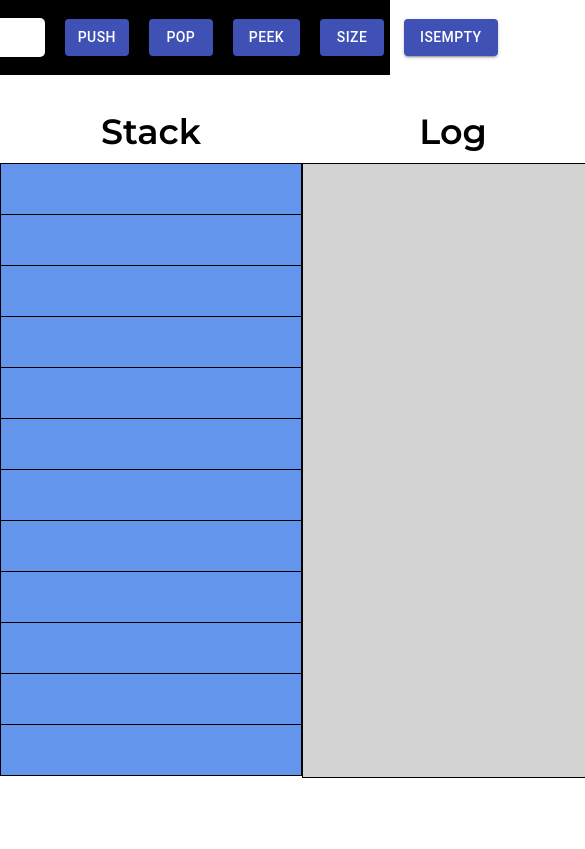
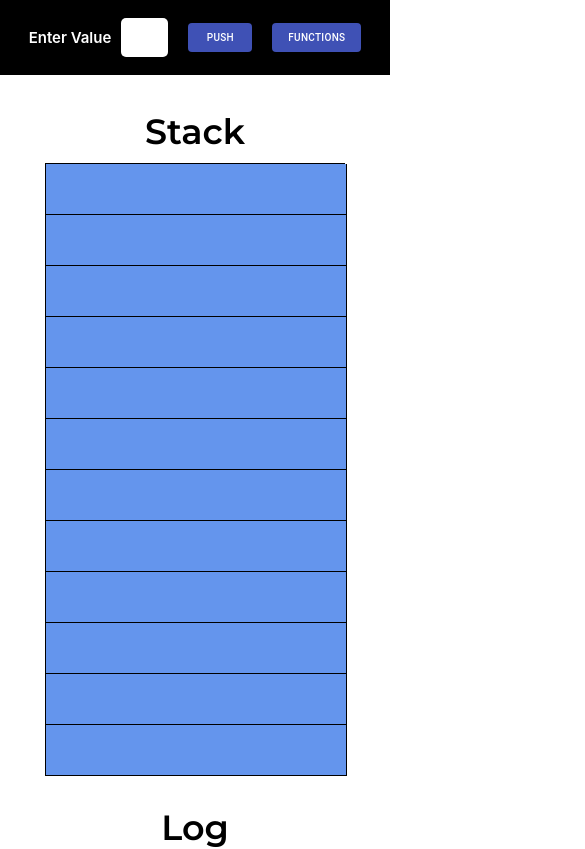
Before and after one commit to TerryHintz/stack_visualizer, a React (Create React App) app: page / in a window 390 px wide. Shown: the top 849 px of the page, 585 px wide, since content can reach past the window. Built offline with nearby package versions, Linux system fonts and the light colour scheme.

Commit message:
mobile compat

```diff
--- a/src/Header.js
+++ b/src/Header.js
@@ -1,6 +1,7 @@
 import React, {Component} from 'react';
 import './Stack.css';
 import Button from '@material-ui/core/Button';
+import Drawer from '@material-ui/core/Drawer';
 
 const funcs = [
     'Pop',
@@ -10,10 +11,23 @@ const funcs = [
 ]
 
 class Header extends Component {
+    state = {
+        functions: false,
+    }
+
+    toggleFunctions = () => {
+        this.setState({functions: !this.state.functions})
+    }
+
+    mobileTap = (func) => {
+        this.toggleFunctions();
+        this.props.handleButton(func);
+    }
+
     render () {
         return (
             <div className='stack-header'>
-                <div className='stack-header-section'>
+                <div className='stack-header-left'>
                     <span className='stack-header-text'>{'Enter Value'}</span>
                     <input
                         id='num-input'
@@ -30,7 +44,7 @@ class Header extends Component {
                         {'Push'}
                     </Button>
                 </div>
-                <div className='stack-header-section'>
+                <div className='stack-header-right'>
                     {funcs.map((func) => {
                         return (
                             <Button
@@ -45,6 +59,29 @@ class Header extends Component {
                         )
                     })}
                 </div>
+                <div className='stack-mobile-right'>
+                    <Button
+                        className='stack-header-button'
+                        color='primary'
+                        variant="contained"
+                        onClick={() => this.toggleFunctions()}
+                    >
+                        {'Functions'}
+                    </Button>
+                </div>
+                <Drawer anchor={'bottom'} open={this.state.functions} onClose={() => this.toggleFunctions()}>
+                    {funcs.map((func) => {
+                        return (
+                            <div
+                                key={func + ' mobile'}
+                                onClick={() => this.mobileTap(func)}
+                                className='stack-mobile-button'
+                            >
+                                {func}
+                            </div>
+                        )
+                    })}
+                </Drawer>
             </div>
         )
     }
--- a/src/Stack.css
+++ b/src/Stack.css
@@ -1,10 +1,13 @@
 .stack-main-root {
   display: flex;
   justify-content: space-around;
+  flex-wrap: wrap;
 }
 
 .stack-container {
   border-top: 1px solid black;
+  margin: 0 20px 20px 20px;
+  width: 300px;
 }
 
 .stack-element {
@@ -21,6 +24,7 @@
 }
 
 .stack-log-root {
+  margin: 0 20px 20px 20px;
   width: 300px;
   height: 613px;
   border: 1px solid black;
@@ -34,7 +38,7 @@
 
 .stack-header {
   height: 75px;
-  margin: 0 auto;
+  width: 100vw;
   display: flex;
   justify-content: center;
   align-items: center;
@@ -60,7 +64,12 @@
   font-weight: 600;
 }
 
-.stack-header-section {
+.stack-header-left {
+  display: flex;
+  align-items: center;
+}
+
+.stack-header-right {
   display: flex;
   align-items: center;
 }
@@ -75,5 +84,39 @@
   text-align: center;
   font-size: 35px;
   font-weight: 600;
+  padding: 10px 0;
+}
+
+.stack-mobile-right {
+  display: none;
+}
+
+.stack-mobile-button {
+  text-align: center;
   padding: 10px;
+  font-size: 20px;
+  font-weight: 600;
+  cursor: pointer;
 }
+
+@media only screen and (max-width: 699px){
+  .stack-header-right {
+    display: none;
+  }
+  .stack-mobile-right {
+    display: block;
+  }
+}
+
+@media only screen and (max-width: 499px){
+  .stack-header-button {
+    font-size: 10px !important;
+  }
+  .stack-header-text {
+    font-size: 15px;
+    padding-left: 10px;
+  }
+  .stack-header-input {
+    width: 25px;
+  }
+}
```
